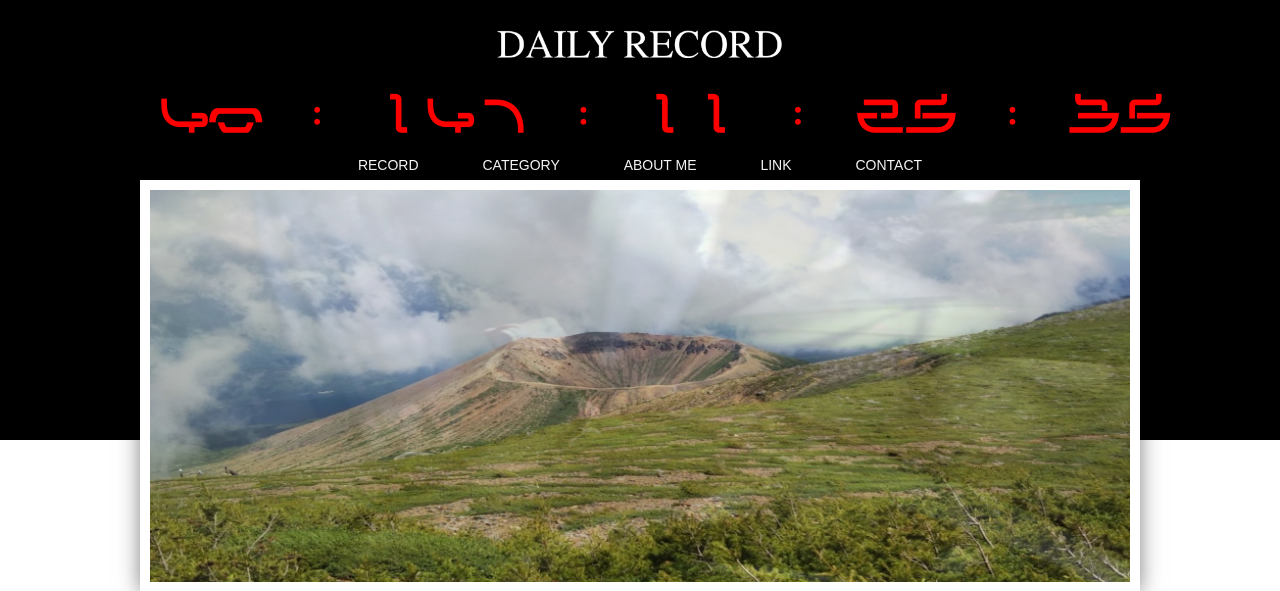
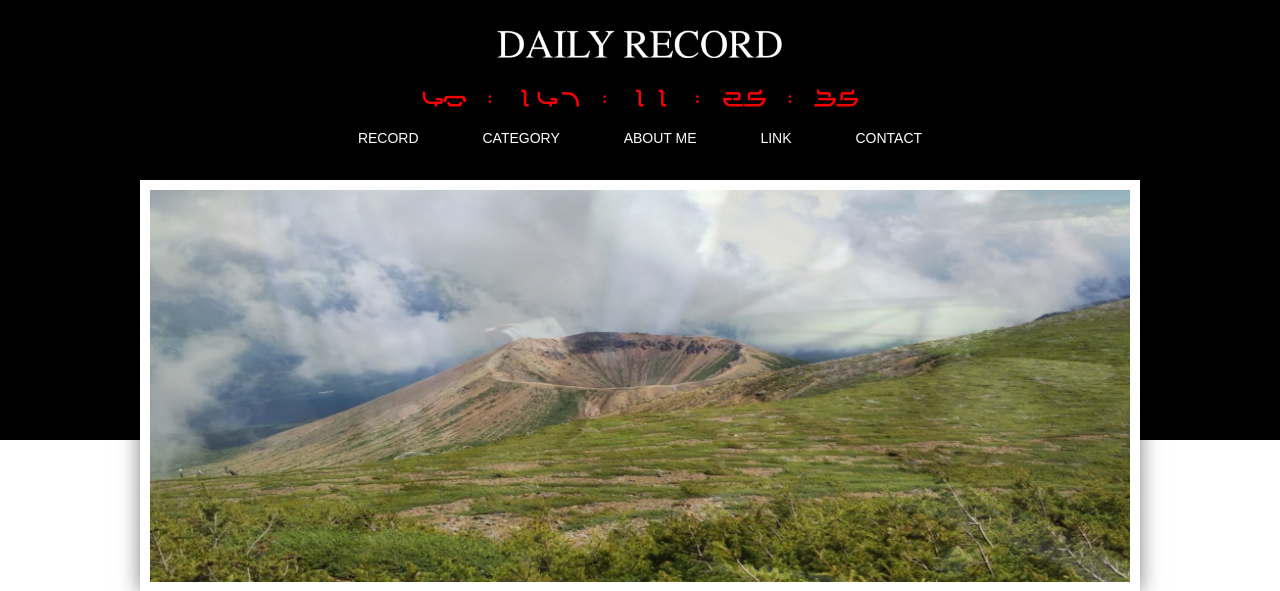
Before and after one commit to fxf000/my-first-blog, a Django app: page / in a window 1280 px wide. Shown: the top 591 px of the page. Run offline with Django 3.2, Linux system fonts and the light colour scheme.

Commit message:
Changed the setting of countdown display.

```diff
--- a/myapp/static/countdown/countdown.css
+++ b/myapp/static/countdown/countdown.css
@@ -13,10 +13,7 @@ body {
 	background-size: auto;
 	color: #ff0000;
 	text-align: center;
-	text-size-adjust: 100%;
-	-webkit-text-size-adjust: 100%;/*Chrome,Safari*/
-	-ms-text-size-adjust: 100%;/*EgdeMobile*/
-	-moz-text-size-adjust: 100%;/*firefox*/
+	-webkit-text-size-adjust: 100%;
 }
 
 .container {
@@ -27,4 +24,4 @@ body {
 	font-family: MyFont;
 }
 
-#countdown { font-size:5.3vw;}
+#countdown { font-size:1.5rem;}
--- a/myapp/static/css/style.css
+++ b/myapp/static/css/style.css
@@ -357,16 +357,3 @@ li.L0, li.L1, li.L2, li.L3, li.L4, li.L5, li.L6, li.L7, li.L8, li.L9 {
 
 /*iframeのレスポンシブ対応の方法。iphoneではみ出る問題
 ---------------------------------------------------------------------------*/
-.iframe-wrap {
-  position: relative;
-  width: 105%;
-  padding: calc(35 / 550 * 100%) 0 0;
-}
-
-.iframe-wrap iframe {
-  position: absolute;
-  top: 0;
-  left: 0;
-  width: 100%;
-  height: 80%;
-}
--- a/myapp/templates/index.html
+++ b/myapp/templates/index.html
@@ -26,9 +26,7 @@
 <h1 id="logo"><a href="{% url 'index' %}">
   <img src="{% static './images/logo.png' %}" alt="">
 </a></h1>
-<div class="iframe-wrap">
-  <iframe src="{% static './countdown/countdown.html' %}" frameBorder="0" scrolling="no"></iframe>
-</div>
+<iframe src="{% static './countdown/countdown.html' %}" width=90% height=15% frameBorder="0" scrolling="no"></iframe>
 <nav id="menubar">
 <ul>
 <li><a href="{% url 'record' %}">RECORD</a></li>
```
